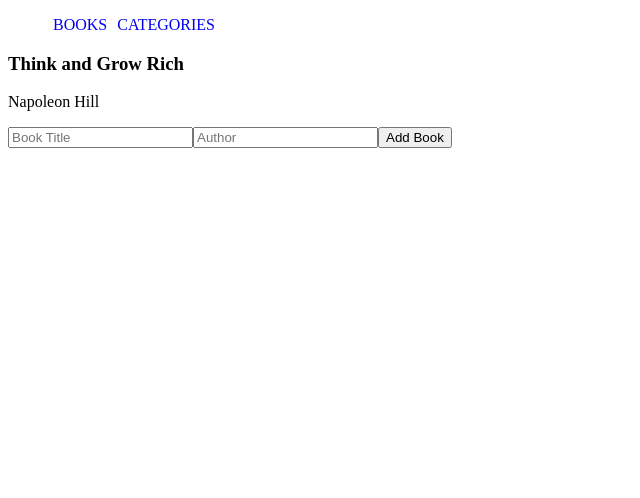
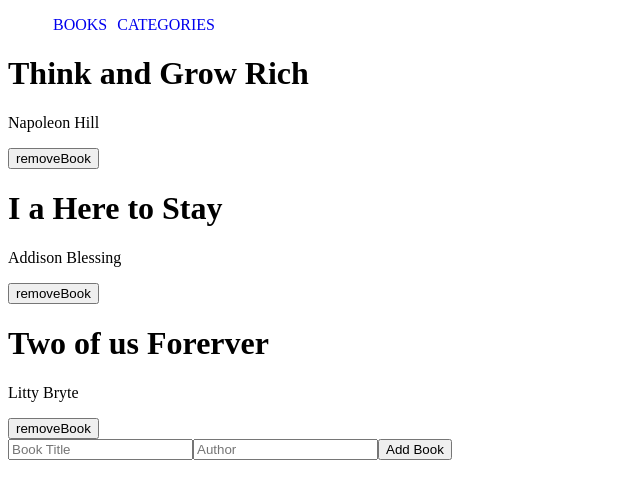
Before and after one commit to BryteLitty/Bookstore, a React (Create React App) app: page / in a window 1280 px wide. Shown: the top 498 px of the page, without its empty margins (0-640 px from the left). Built offline with nearby package versions, Linux system fonts and the light colour scheme.

Commit message:
connect react and redux

```diff
--- a/package.json
+++ b/package.json
@@ -16,7 +16,7 @@
     "web-vitals": "^2.1.4"
   },
   "scripts": {
-    "start": "react-scripts start",
+    "start": "DISABLE_ESLINT_PLUGIN=true react-scripts start",
     "build": "react-scripts build",
     "test": "react-scripts test",
     "eject": "react-scripts eject"
--- a/src/components/AddBook.js
+++ b/src/components/AddBook.js
@@ -1,11 +1,45 @@
 import React from 'react';
+import { useDispatch } from 'react-redux';
+import { useState } from 'react';
+import { v4 as uuidv4 } from 'uuid';
+import { addBook } from '../redux/books/books';
 
-const AddBook = () => (
-  <form>
-    <input type="text" placeholder="Book Title" />
-    <input type="text" placeholder="Author" />
-    <button type="submit">Add Book</button>
-  </form>
-);
+const AddBook = () => {
 
+  const newBook = {
+    id: uuidv4(),
+    title: '',
+    author: ''
+  }
+
+  const [details, setDetails] = useState(newBook);
+  const dispatch = useDispatch();
+
+  const handleSubmit = e => {
+    e.preventDefault();
+    dispatch(addBook(details))
+    setDetails(newBook)
+  }
+
+  const handleChange = e => {
+    const input = e.target.name;
+
+    if(input === 'title'){
+      setDetails({ ...details, title: e.target.value });
+    } else {
+      setDetails({ ...details, author: e.target.value });
+    }
+  }
+
+
+  return (
+    <div>
+      <form onSubmit={handleSubmit}>
+        <input type="text" value={details.title} name="title" placeholder="Book Title" onChange={handleChange} />
+        <input type="text" value={details.author} name="author" placeholder="Author" onChange={handleChange} />
+        <button type="submit">Add Book</button>
+      </form>
+    </div>
+  )
+}
 export default AddBook;
--- a/src/components/Book.js
+++ /dev/null
@@ -1,11 +0,0 @@
-import React from 'react';
-
-/*eslint-disable */
-const Book = (props) => (
-  <div>
-    <h3>{props.title}</h3>
-    <p>{props.author}</p>
-  </div>
-);
-
-export default Book;
--- /dev/null
+++ b/src/components/Booklist.js
@@ -0,0 +1,30 @@
+import React from 'react';
+import { useDispatch } from 'react-redux';
+import { removeBook } from '../redux/books/books';
+
+/*eslint-disable */
+const Booklist = ({ books }) => {
+
+  const dispatch = useDispatch();
+
+  const handleDelete = (id) => {
+    dispatch(removeBook(id))
+  }
+
+  return (
+    <div>
+      {books.map(book => (
+        <div key={book.id}>
+          <h1>{book.title}</h1>
+          <p>{book.author}</p>
+
+          <span>
+            <button type="button" onClick={() => handleDelete(book.id)}>removeBook</button>
+          </span>
+        </div>
+      ))}
+    </div>
+  )
+}
+
+export default Booklist;
--- a/src/components/pages/Books.js
+++ b/src/components/pages/Books.js
@@ -1,12 +1,18 @@
 import React from 'react';
-import Book from '../Book';
+import { useSelector } from 'react-redux';
+import Booklist from '../Booklist';
 import AddBook from '../AddBook';
 
-const Books = () => (
-  <div>
-    <Book title="Think and Grow Rich" author="Napoleon Hill" />
-    <AddBook />
-  </div>
-);
+const Books = () => {
+
+  const books = useSelector((state) => state.book)
+
+  return (
+    <div>
+      <Booklist books={books}/>
+      <AddBook />
+    </div>
+  )
+}
 
 export default Books;
--- a/src/components/pages/Categories.js
+++ b/src/components/pages/Categories.js
@@ -1,7 +1,24 @@
 import React from 'react';
+import { useSelector, useDispatch } from 'react-redux';
+import { checkStatus } from '../../redux/categories/categories';
 
-const Categories = () => (
-  <button type="button">Check Status</button>
-);
+const Categories = () => {
+  const dispatch = useDispatch();
+
+  const status = useSelector(state => state.category);
+
+  const handleClick = () => {
+    dispatch(checkStatus)
+    console.log(status)
+  }
+
+  return (
+
+    <div>
+      <button type="button" onClick={handleClick}>Check Status</button>
+      <h2>{status}</h2>
+    </div>
+  )
+};
 
 export default Categories;
--- a/src/index.js
+++ b/src/index.js
@@ -12,6 +12,7 @@
   <React.StrictMode>
     <BrowserRouter>
       <Provider store={store}>
+        {console.log(store.getState())}
         <App />
       </Provider>
     </BrowserRouter>
--- a/src/redux/books/books.js
+++ b/src/redux/books/books.js
@@ -1,34 +1,44 @@
+import { v4 as uuidv4 } from 'uuid'
+
 const ADD_BOOK = 'bookstore/books/ADD_BOOK';
 const REMOVE_BOOK = 'bookstore/books/REMOVE_BOOK';
 
 // Initial State
-const initalState = [];
+const initalState = [
+  { id: uuidv4(), title: 'Think and Grow Rich', author: 'Napoleon Hill' },
+  { id: uuidv4(), title: 'I a Here to Stay', author: 'Addison Blessing' },
+  { id: uuidv4(), title: 'Two of us Forerver', author: 'Litty Bryte' }
+];
 
 // Action Creators
-export const addBook = (book) => ({
+export const addBook = (book) => {
+  return {
     type: ADD_BOOK,
     payload: {
       book,
-  },
-});
+    }
+  }
+}
 
-export const removeBook = (id) => ({
+export const removeBook = (id) => {
+  return {
     type: REMOVE_BOOK,
     payload: {
       id,
-  },
-});
+    }
+  }
+}
 
 const booksReducer = (state = initalState, action) => {
   switch (action.type) {
     case ADD_BOOK:
       return [
-        ...state.push(action.payload),
+        ...state, action.payload.book
       ];
     case REMOVE_BOOK:
-      return {
-        ...state.filter((book) => book.id === action.payload.id),
-      };
+      return [
+        ...state.filter((book) => book.id !== action.payload.id)
+      ];
     default:
       return state;
   }
--- a/src/redux/categories/categories.js
+++ b/src/redux/categories/categories.js
@@ -5,14 +5,18 @@
 export const checkStatus = (status) => ({
   type: CHECK_STATUS,
   payload: {
-    status,
+    status: {
+      status
+    }
   },
 });
 
 const categoryReducer = (state = initalState, action) => {
   switch (action.type) {
     case CHECK_STATUS:
-      return 'Under Construction';
+
+      return 'Under Construction'
+
     default:
       return state;
   }
--- a/src/redux/configureStore.js
+++ b/src/redux/configureStore.js
@@ -7,6 +7,7 @@
     book: booksReducer,
     category: categoryReducer,
   },
+  middleware: (getDefaultMiddleware) => getDefaultMiddleware(),
 });
 
 export default store;
```
Lines whose indentation alone changed are shown as unchanged.
